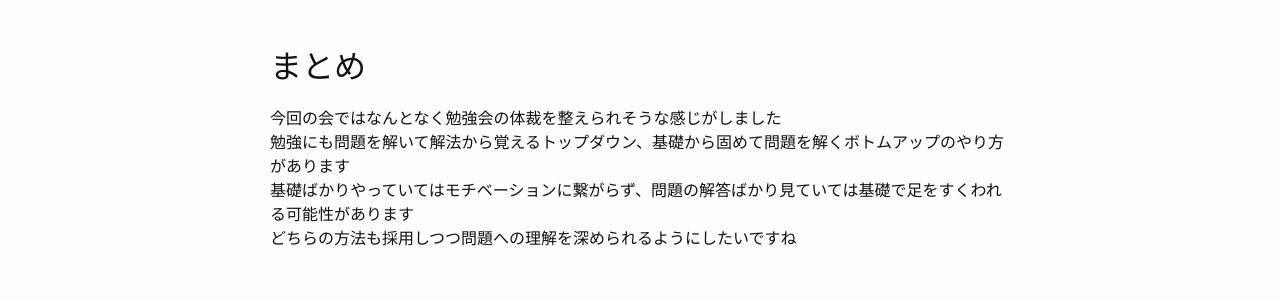
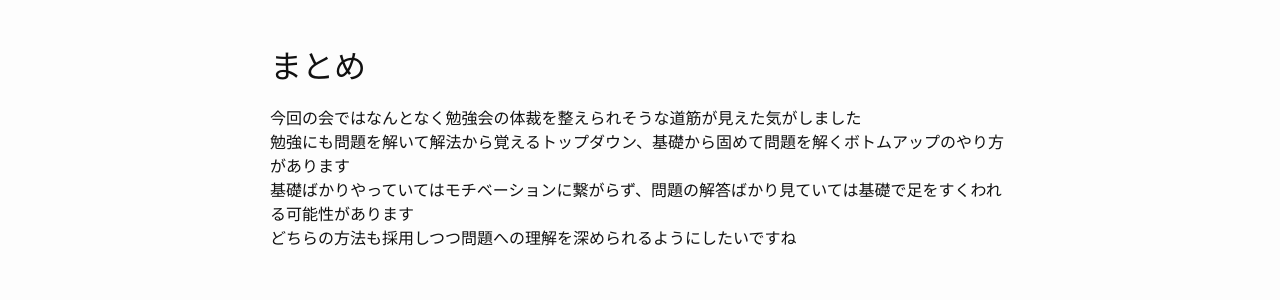
Before and after one commit to hiuctf/hiuctf.github.io, a Jekyll site: the page built from _posts/2021-06-11-ctf-meeting2021-06-11-19-59-10.markdown, in a window 1280 px wide. Shown: the part 1077-1377 px from the top of the page. Built offline with Jekyll 4.4.1, drawn with Linux system fonts in a browser that asks for light colours.

Commit message:
rewrite expression

```diff
--- a/_posts/2021-06-11-ctf-meeting2021-06-11-19-59-10.markdown
+++ b/_posts/2021-06-11-ctf-meeting2021-06-11-19-59-10.markdown
@@ -44,7 +44,7 @@ q2 easy cipherは暗号黎明期に作られたシーザー暗号を用いた暗
 
 ## まとめ
 
-今回の会ではなんとなく勉強会の体裁を整えられそうな感じがしました<br>
+今回の会ではなんとなく勉強会の体裁を整えられそうな道筋が見えた気がしました<br>
 勉強にも問題を解いて解法から覚えるトップダウン、基礎から固めて問題を解くボトムアップのやり方があります<br>
 基礎ばかりやっていてはモチベーションに繋がらず、問題の解答ばかり見ていては基礎で足をすくわれる可能性があります<br>
 どちらの方法も採用しつつ問題への理解を深められるようにしたいですね
```
